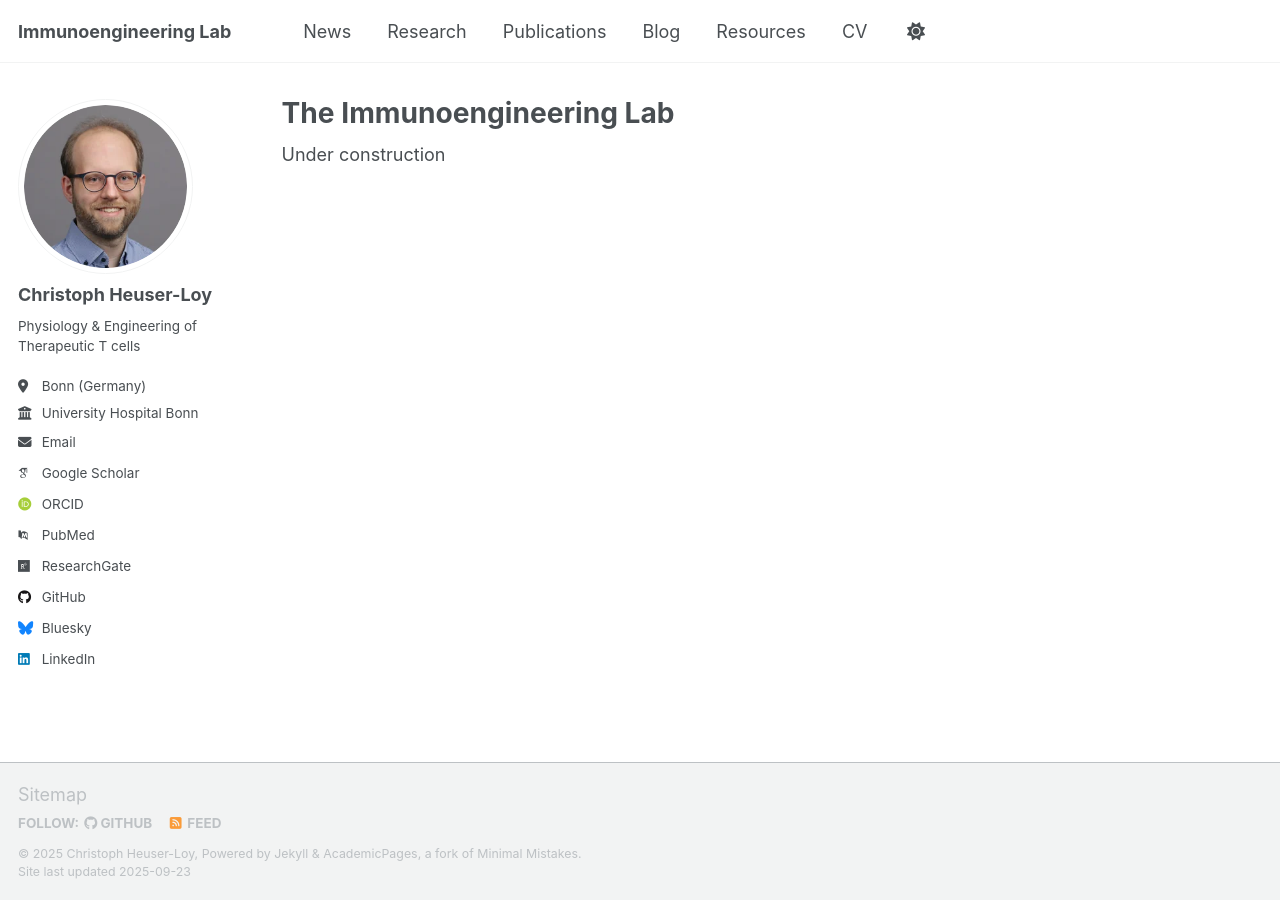
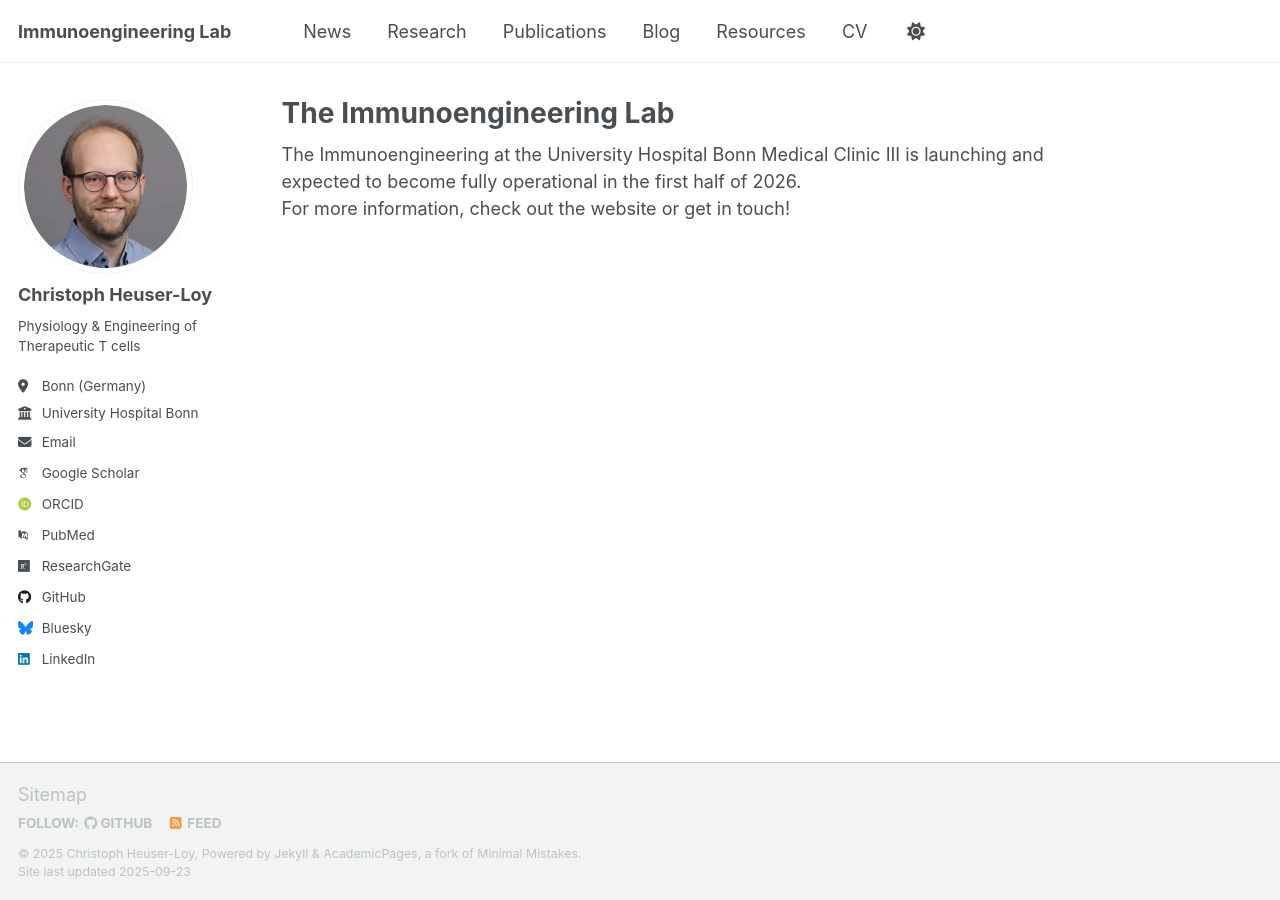
Before and after one commit to cheuserloy/cheuserloy.github.io, a Jekyll site: the page built from _pages/about.md, in a window 1280 px wide. Built offline with Jekyll 4.4.1, drawn with Linux system fonts in a browser that asks for light colours; some web fonts are replaced; a script that is not in the unit is left out.

Commit message:
Update about.md

```diff
--- a/_pages/about.md
+++ b/_pages/about.md
@@ -7,4 +7,5 @@ redirect_from:
   - /about.html
 ---
 
-Under construction
+The Immunoengineering at the University Hospital Bonn Medical Clinic III is launching and expected to become fully operational in the first half of 2026.\
+For more information, check out the website or get in touch!
```
